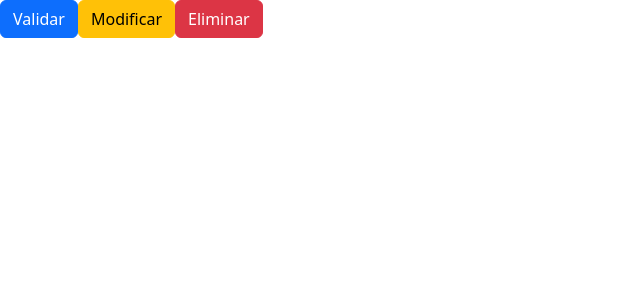
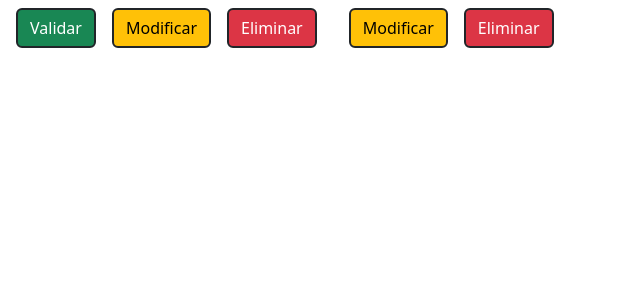
Before and after one commit to Jhonttt/proyecto-intermodular, an Angular app in the folder frontend/: page /shared in a window 1280 px wide. Shown: the top 300 px of the page, without its empty margins (0-640 px from the left). Built offline with nearby package versions, Linux system fonts and the light colour scheme.

Commit message:
feat: arreglar estilo de los botones

```diff
--- a/frontend/src/app/pages/shared/botones-proyecto/botones-proyecto.html
+++ b/frontend/src/app/pages/shared/botones-proyecto/botones-proyecto.html
@@ -1,8 +1,9 @@
-<div class="button-group">
+<div class="d-inline m-2 ">
+
   @if (esPrivado) {
-    <button class="btn btn-primary" (click)="validar()">Validar</button>
+    <button class="btn btn-success border border-dark border-2 m-2" (click)="validar()">Validar</button>
   }
 
-  <button class="btn btn-warning" (click)="modificar()">Modificar</button>
-  <button class="btn btn-danger" (click)="eliminar()">Eliminar</button>
+  <button class="btn btn-warning border border-dark border-2 m-2" (click)="modificar()">Modificar</button>
+  <button class="btn btn-danger border border-dark border-2 m-2" (click)="eliminar()">Eliminar</button>
 </div>
--- a/frontend/src/app/pages/shared/shared.ts
+++ b/frontend/src/app/pages/shared/shared.ts
@@ -5,6 +5,9 @@ import { BotonesProyecto } from './botones-proyecto/botones-proyecto';
   selector: 'app-shared',
   standalone: true,
   imports: [BotonesProyecto],
-  template: ` <app-botones-proyecto [esPrivado]="true"></app-botones-proyecto> `,
+  template: ` <app-botones-proyecto [esPrivado]="true"></app-botones-proyecto>
+   <app-botones-proyecto [esPrivado]="false"></app-botones-proyecto> `,
+  //  Para el home público, [esPrivado]="false", esto quita el botón de validar automáticamente
+  //  Se puede hacer que cada botón ejecute una función del padre poniendo <app-botones-proyecto (onValidar)="funciónPadre()">
 })
 export class Shared {}
```
Also changed, not shown: 2 other files (tests, documents, lock files or other folders).
